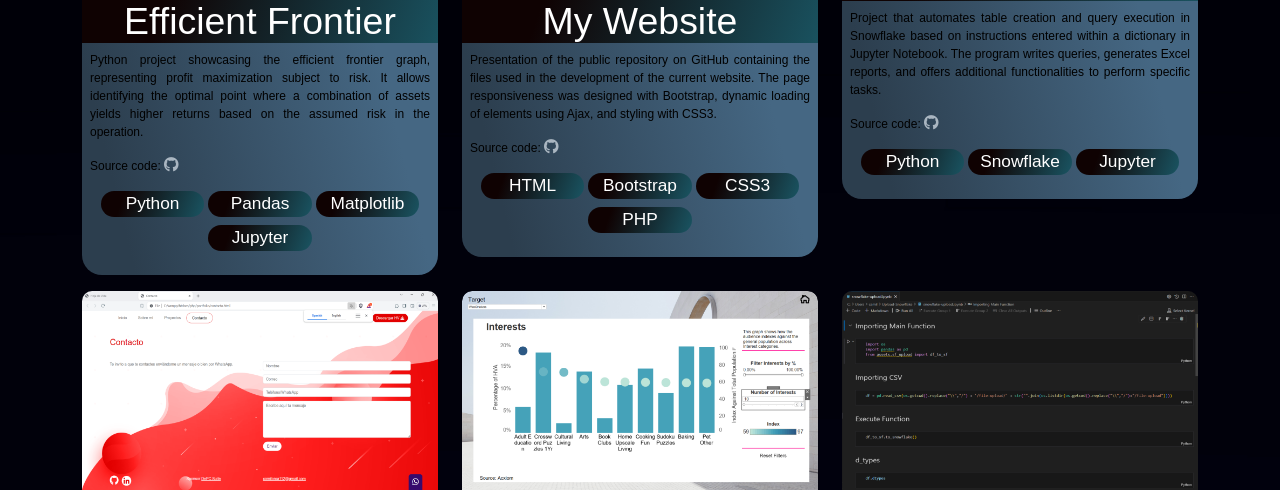
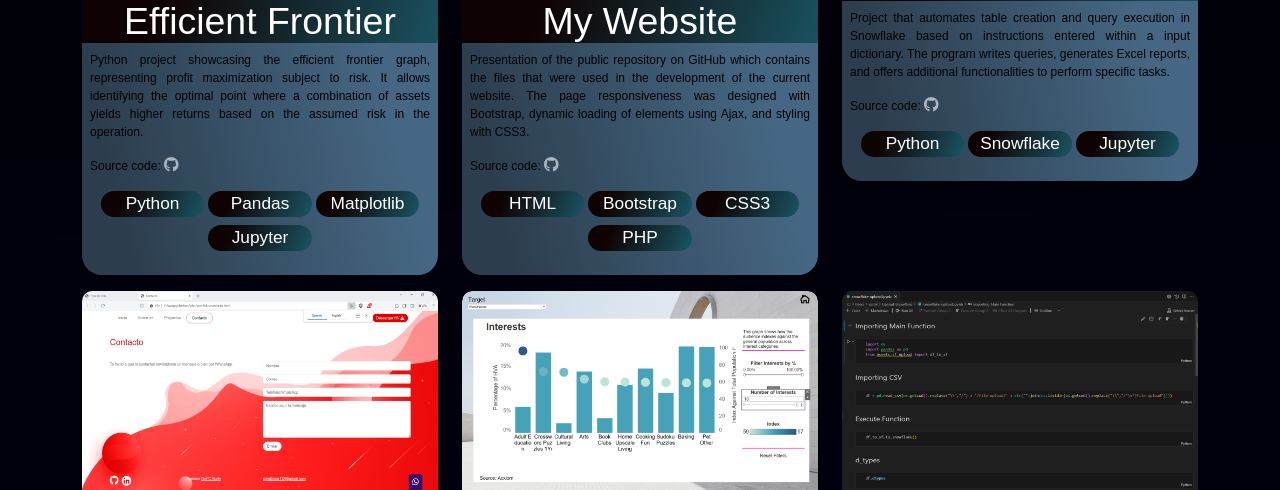
Before and after one commit to camiloroa112/website, a PHP site: page /portfolio.php in a window 1280 px wide. Shown: the part 402-892 px from the top of the page. Run offline with PHP 8.4, Linux system fonts and the light colour scheme; some libraries are stand-ins or nearby versions; some web fonts are replaced.

Commit message:
Modifying descriptions.

```diff
--- a/portfolio.php
+++ b/portfolio.php
@@ -135,7 +135,7 @@
                         <div class="background pb-3">
                             <h2 class="text-center">My Website</h2>
                             <div class="px-2">
-                                <p class="project-desc">Presentation of the public repository on GitHub containing the files used in the development of the current website. The page responsiveness was designed with Bootstrap, dynamic loading of elements using Ajax, and styling with CSS3.</p>
+                                <p class="project-desc">Presentation of the public repository on GitHub which contains the files that were used in the development of the current website. The page responsiveness was designed with Bootstrap, dynamic loading of elements using Ajax, and styling with CSS3.</p>
                                 <p>Source code:
                                     <a href="https://github.com/camiloroa112/website" target="_blank" title="Website">
                                         <i class="fa-brands fa-github"></i>
@@ -179,7 +179,7 @@
                         <div class="background pb-3">
                             <h2 class="text-center">AMP Exporter</h2>
                             <div class="px-2">
-                                <p class="project-desc">Project that automates table creation and query execution in Snowflake based on instructions entered within a dictionary in Jupyter Notebook. The program writes queries, generates Excel reports, and offers additional functionalities to perform specific tasks.</p>
+                                <p class="project-desc">Project that automates table creation and query execution in Snowflake based on instructions entered within a input dictionary. The program writes queries, generates Excel reports, and offers additional functionalities to perform specific tasks.</p>
                                 <p>Source code:
                                     <a title="Not Available">
                                         <i class="fa-brands fa-github"></i>
```
